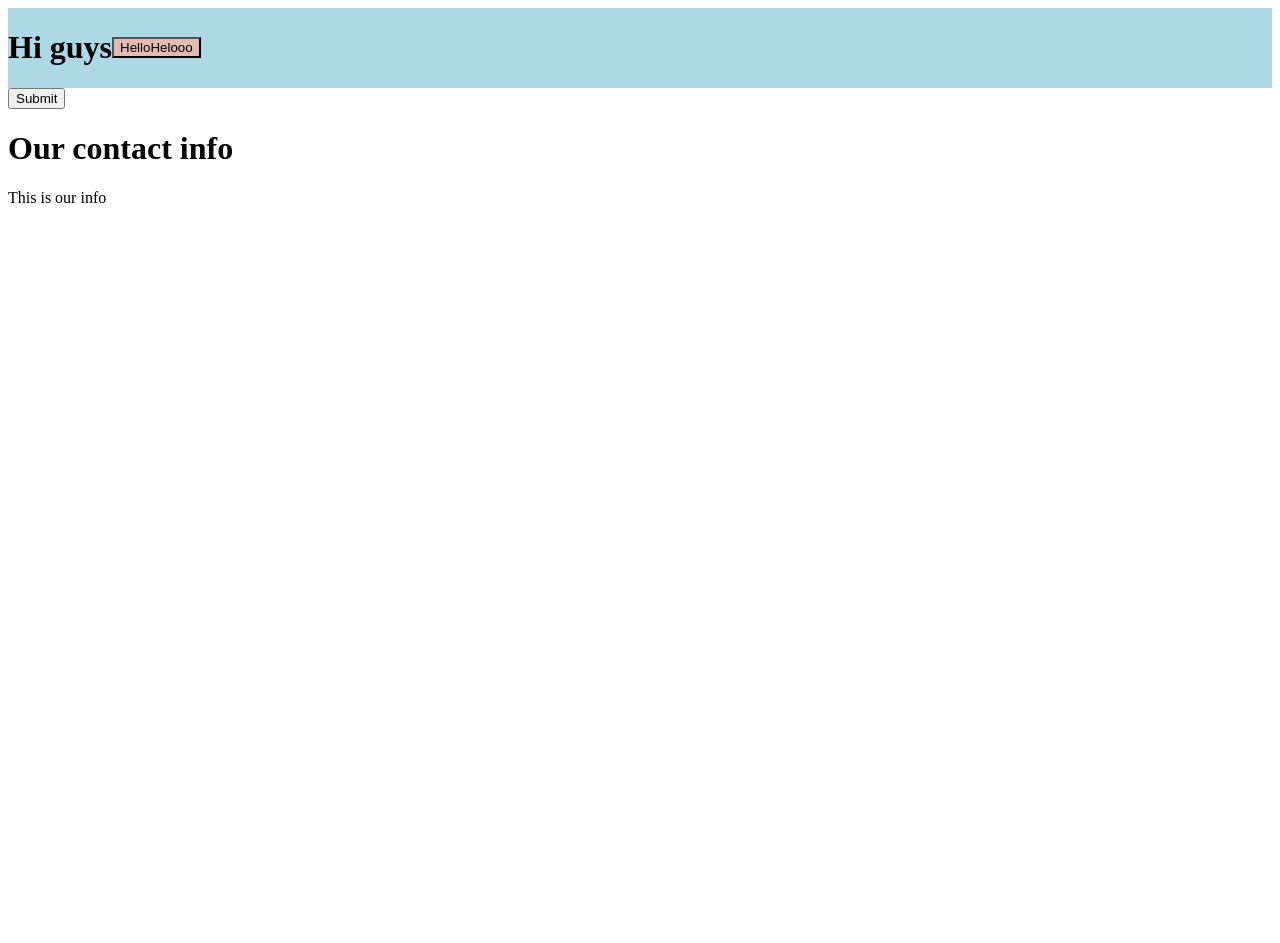
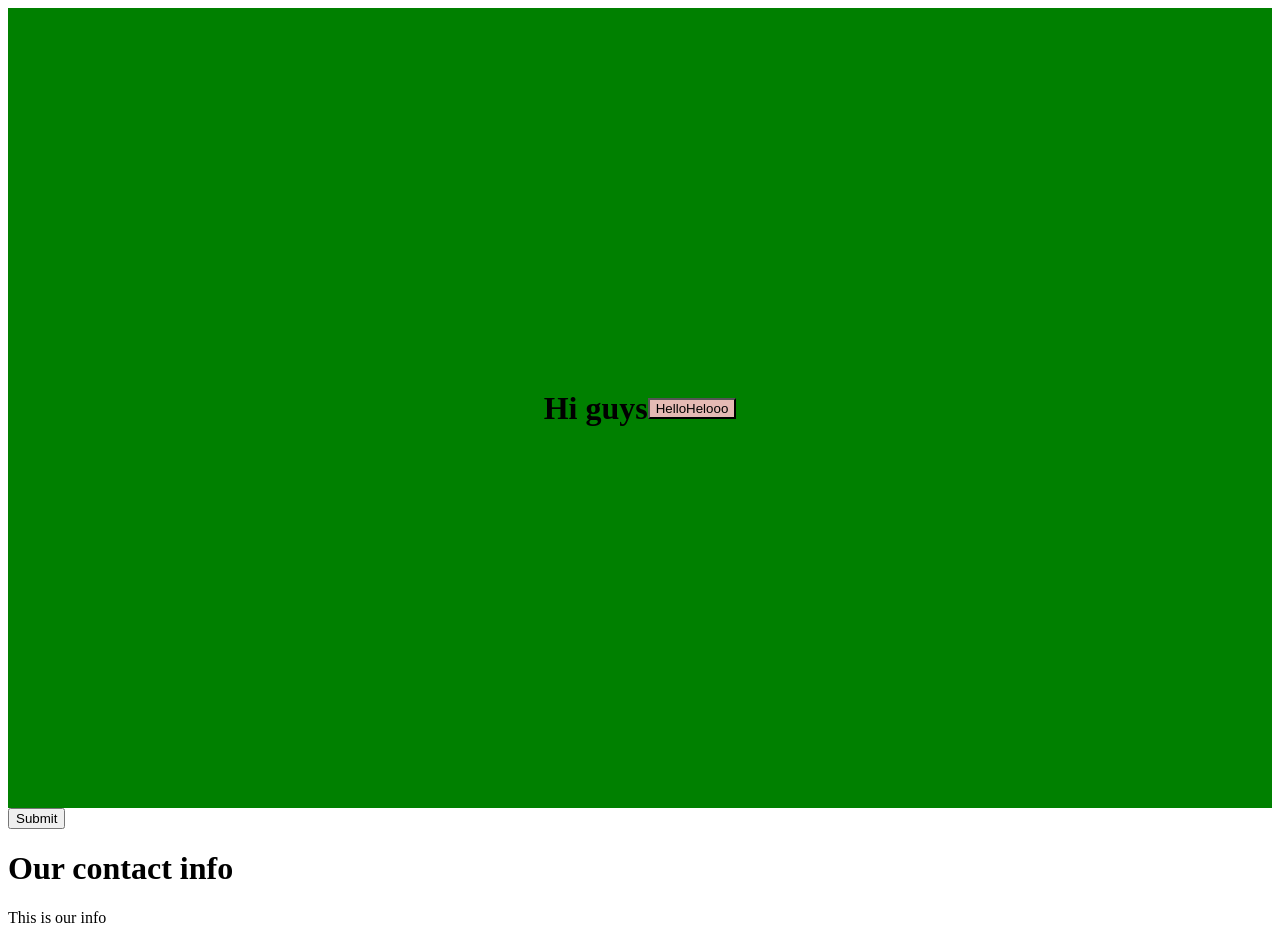
Before and after one commit to oluwatunmiisheii/SCSS-crash-course, a plain HTML site: page index.html in a window 1280 px wide. Before the commit the page ends 800 px from the top, so only its background shows below. Drawn offline with Linux system fonts and the light colour scheme.

Commit message:
feat: created mixins

```diff
--- a/styles/_header.scss
+++ b/styles/_header.scss
@@ -1,7 +1,13 @@
-header {
-  background: lightblue;
+@mixin flexCenter {
   display: flex;
   align-items: center;
+  justify-content: center;
+}
+
+header {
+  @include flexCenter();
+  background: green;
+  height: 100vh;
 
   button {
     background: $primaryBtn;
--- /dev/null
+++ b/styles/_variables.scss
@@ -0,0 +1,2 @@
+$primaryBtn: #e4bab4;
+$bgSecondary: red;
--- a/styles/style.scss
+++ b/styles/style.scss
@@ -1,3 +1,2 @@
-$primaryBtn: #e4bab4;
-$bgSecondary: red;
+@import './variables';
 @import './header';
```
Also changed, not shown: styles/style.css, 1 other file.
